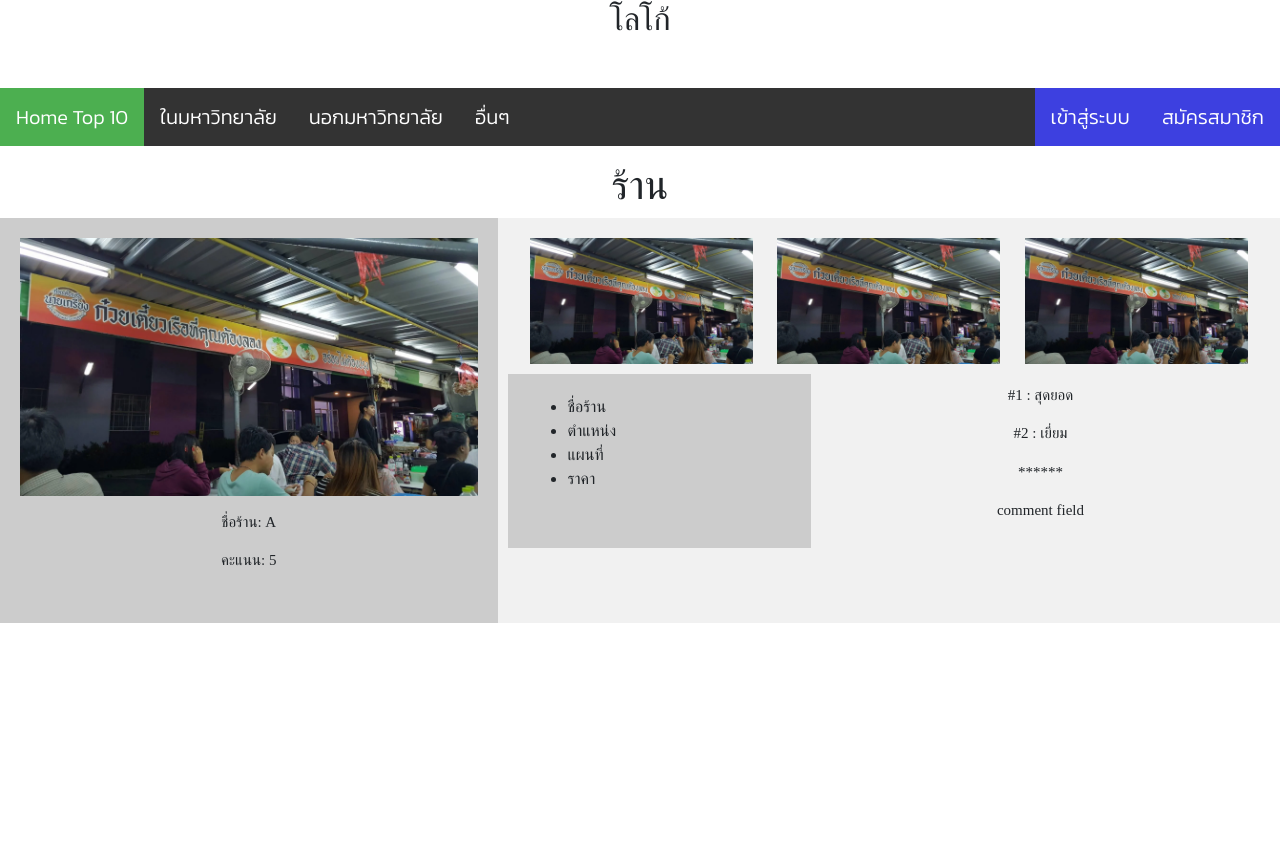
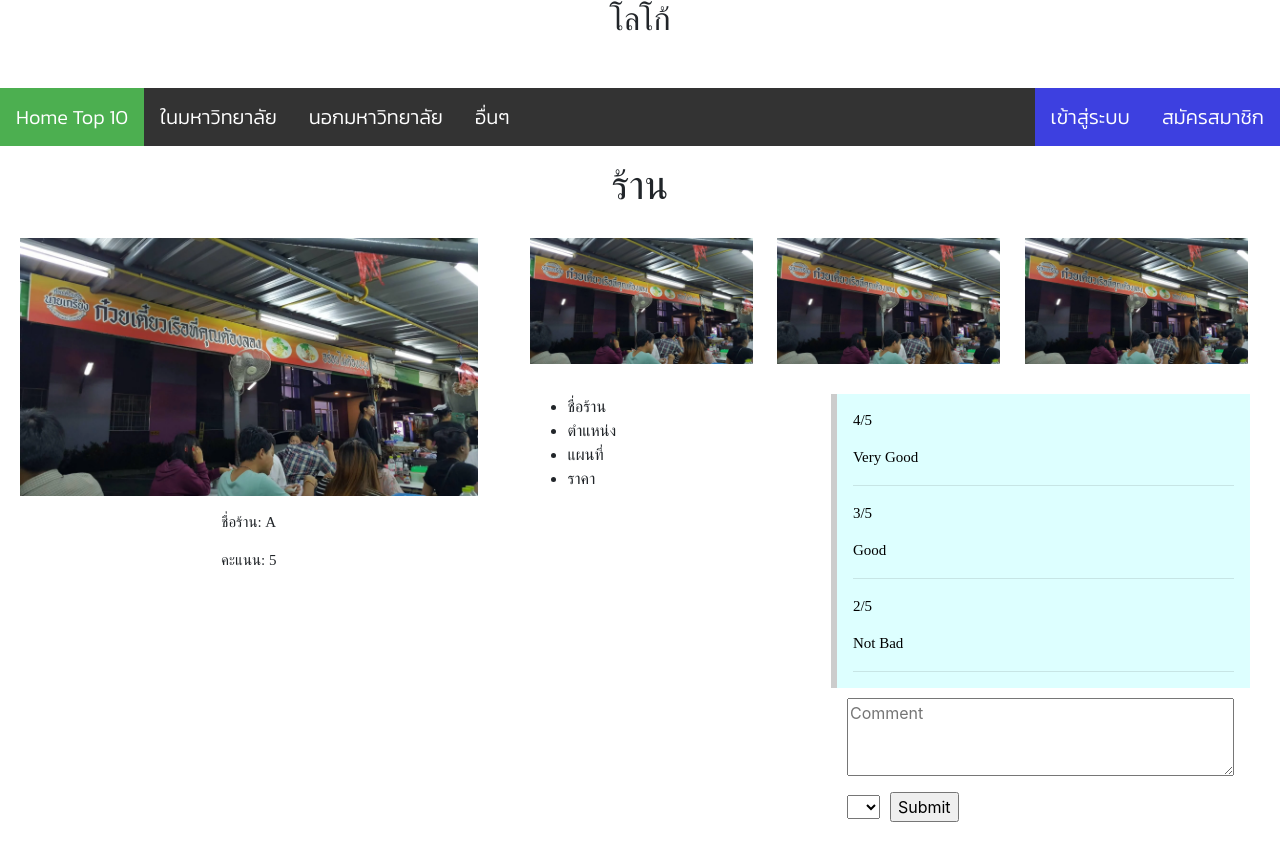
Before and after one commit to nishimaru40/Project485-Client, a React (Create React App) app: page /Restaurant/1 in a window 1280 px wide. Before the commit the page ends 800 px from the top, so only its background shows below. Built offline with nearby package versions, Linux system fonts and the light colour scheme; a web font is replaced by a local one.

Commit message:
จะทำทันไหม ทำทันหรือเปล่า

```diff
--- a/src/Restaurant.js
+++ b/src/Restaurant.js
@@ -1,7 +1,34 @@
-import React from 'react'
+import React, { useState } from 'react'
 import img1 from './img/1.jpg';
 
 const Restaurant = ({ match }) => {
+    const [comments, setComments] = useState([{
+        rating: "4/5",
+        feedback: "Very Good"
+    },
+    {
+        rating: "3/5",
+        feedback: "Good"
+    },
+    {
+        rating: "2/5",
+        feedback: "Not Bad"
+    },]);
+    const [feedback, setFeedback] = useState("");
+    const [rating, setRating] = useState("");
+
+    let commentList = comments.map(function (comment) {
+        return <div>
+            <p>{comment.rating}</p>
+            <p>{comment.feedback}</p>
+            <hr></hr>
+        </div>;
+    })
+
+    function handleSubmit(event) {
+        event.preventDefault();
+    }
+
     return (
         <div>
             <h1>ร้าน</h1>
@@ -30,12 +57,23 @@ const Restaurant = ({ match }) => {
                         </div>
                         <div class="right-info">
                             <div class="comment">
-                                <p>#1 : สุดยอด</p>
-                                <p>#2 : เยี่ยม</p>
+                                {commentList}
                             </div>
-                            <div class="comment">
-                                <p>******</p>
-                                <p>comment field</p>
+
+                            <div class="feedback">
+                                <form onSubmit={event => handleSubmit(event)}>
+                                    <textarea placeholder="Comment" value={feedback} onChange={event => setFeedback(event.target.value)} style={{ "min-height": "50px" }} rows="3"></textarea>
+                                    <br></br>
+                                    <select value={rating} onChange={event => setRating(event.target.value)}>
+                                        <option selected value="0"></option>
+                                        <option value="1">1</option>
+                                        <option value="2">2</option>
+                                        <option value="3">3</option>
+                                        <option value="4">4</option>
+                                        <option value="5">5</option>
+                                    </select>
+                                    <input type="submit" value="Submit" style={{ margin: "10px" }} />
+                                </form>
                             </div>
                         </div>
                     </div>
--- a/src/myStyle.css
+++ b/src/myStyle.css
@@ -109,12 +109,30 @@ div.form-group {
 }
 
 .comment {
-  border: #111;
-  text-align: left;
+  border-color: #2196F3!important;
+  color: #000!important;
+  background-color: #ddffff!important;
+  border-left: 6px solid #ccc!important;
+  padding: 0.01em 16px;
+  margin: 10px;
 }
 
-.vote {
-  border: #111;
+.comment p {
+  text-align: left;
+  display: block;
+  margin-block-start: 1em;
+  margin-block-end: 1em;
+  margin-inline-start: 0px;
+  margin-inline-end: 0px;
+}
+
+.feedback {
+  padding: 0.01em 16px;
+  margin: 10px;
+}
+
+.feedback textarea {
+  width: 100%;
 }
 
 /* Container for flexboxes */
@@ -128,7 +146,6 @@ div.form-group {
   -webkit-flex: 3;
   -ms-flex: 3;
   flex: 3;
-  background: #ccc;
   padding: 20px;
 }
 
@@ -141,7 +158,6 @@ div.form-group {
   -webkit-flex: 5;
   -ms-flex: 5;
   flex: 5;
-  background-color: #f1f1f1;
   padding: 10px;
 }
 .right-info img {
```
